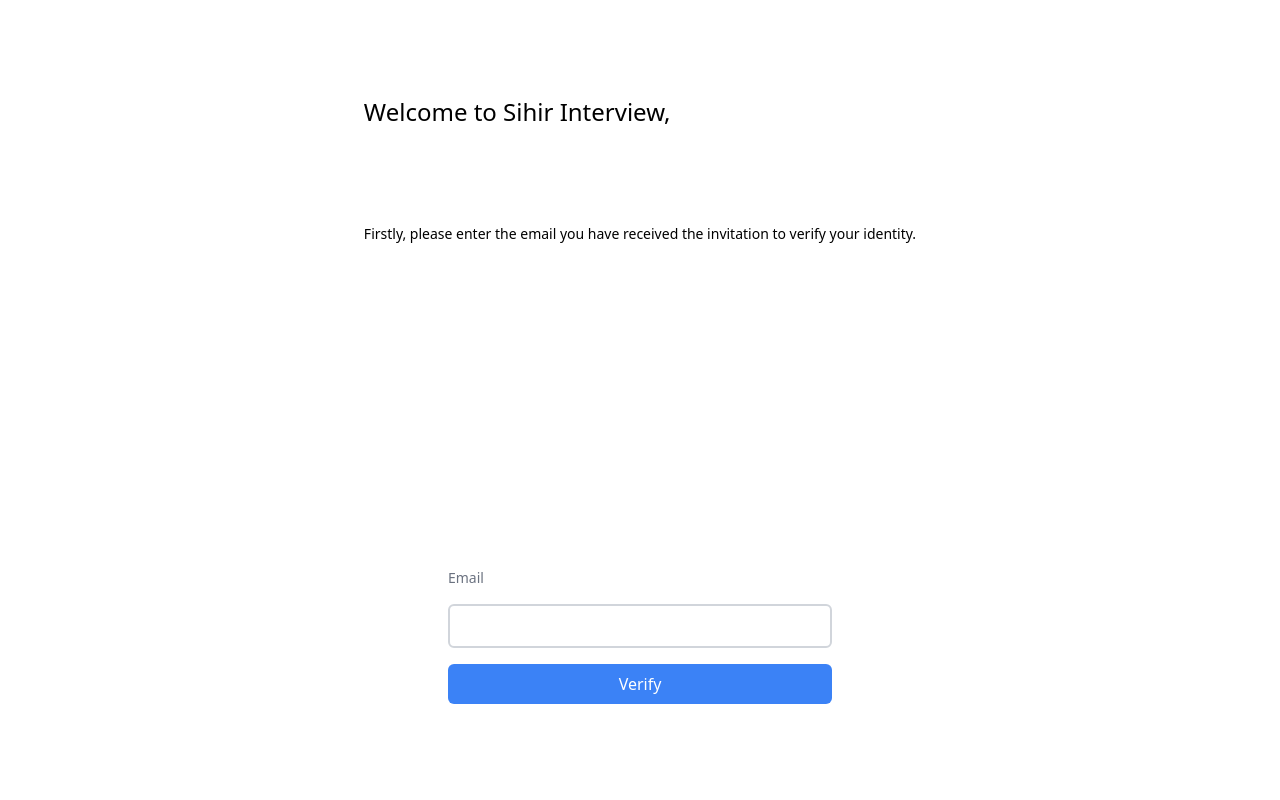
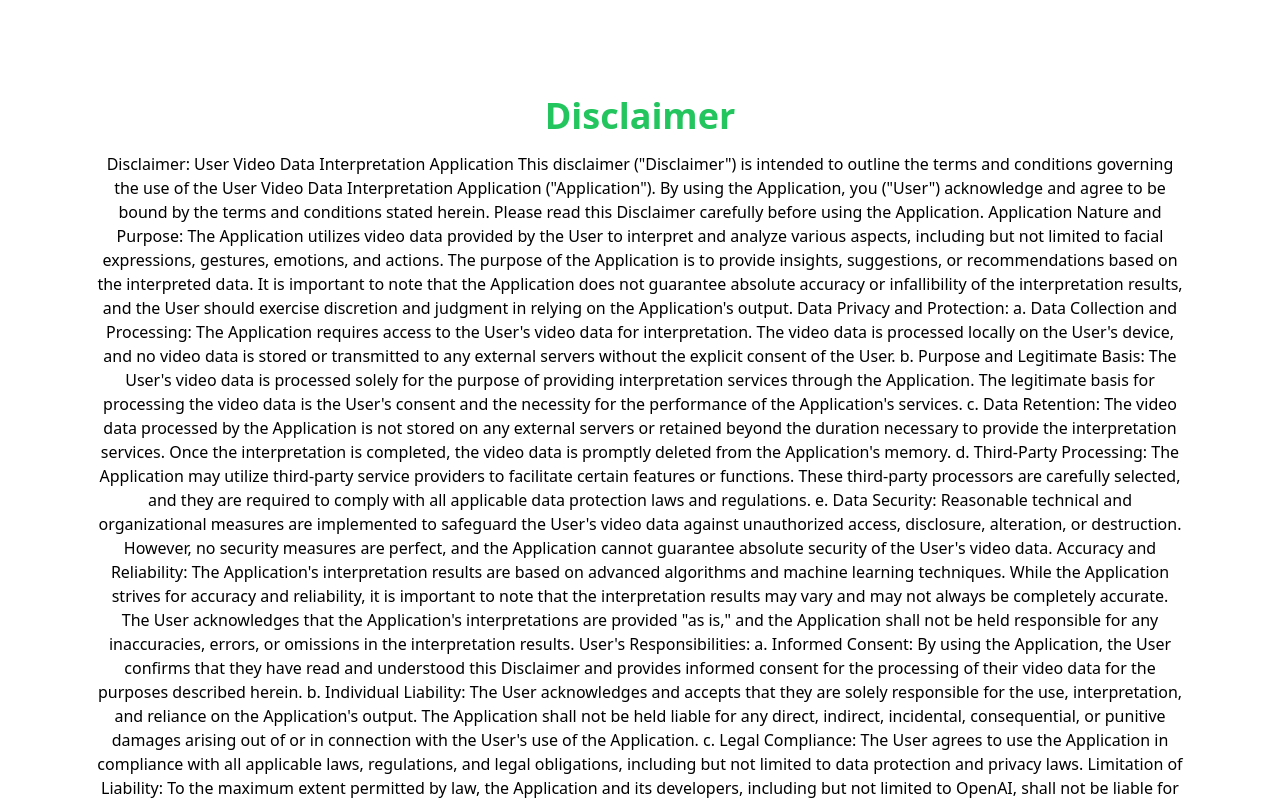
Before and after one commit to sihir-io/sihir-interview-fe, a Next.js app: page /disclaimer in a window 1280 px wide. Shown: the top 800 px of the page. Built offline with nearby package versions, Linux system fonts and the light colour scheme.

Commit message:
added sotuff

```diff
--- /dev/null
+++ b/src/app/disclaimer/page.js
@@ -0,0 +1,112 @@
+'use client'
+
+import {useEffect, useState} from "react";
+
+
+import {usePathname, useSearchParams} from 'next/navigation'
+
+export default function Home() {
+    let pathname = usePathname()
+
+    const [email, setEmail] = useState("");
+    useEffect(() => {
+        const slug = pathname.split('/')[1]
+        console.log(slug)
+        // const slug = props.router.query.slug
+    })
+
+    //Error page
+    return (
+        <main className="flex min-h-screen flex-col items-center p-24 bg-white text-black justify-around">
+            <div>
+                <h1 className={
+                    'text-4xl font-bold text-center mb-4 text-green-500 '
+                }>
+                    Disclaimer
+                </h1>
+                <p className={
+                    'text-center mb-4 '
+                }>
+
+                    Disclaimer: User Video Data Interpretation Application
+
+                    This disclaimer ("Disclaimer") is intended to outline the terms and conditions governing the use of
+                    the User Video Data Interpretation Application ("Application"). By using the Application, you
+                    ("User") acknowledge and agree to be bound by the terms and conditions stated herein. Please read
+                    this Disclaimer carefully before using the Application.
+
+                    Application Nature and Purpose:
+                    The Application utilizes video data provided by the User to interpret and analyze various aspects,
+                    including but not limited to facial expressions, gestures, emotions, and actions. The purpose of the
+                    Application is to provide insights, suggestions, or recommendations based on the interpreted data.
+                    It is important to note that the Application does not guarantee absolute accuracy or infallibility
+                    of the interpretation results, and the User should exercise discretion and judgment in relying on
+                    the Application's output.
+
+                    Data Privacy and Protection:
+                    a. Data Collection and Processing: The Application requires access to the User's video data for
+                    interpretation. The video data is processed locally on the User's device, and no video data is
+                    stored or transmitted to any external servers without the explicit consent of the User.
+
+                    b. Purpose and Legitimate Basis: The User's video data is processed solely for the purpose of
+                    providing interpretation services through the Application. The legitimate basis for processing the
+                    video data is the User's consent and the necessity for the performance of the Application's
+                    services.
+
+                    c. Data Retention: The video data processed by the Application is not stored on any external servers
+                    or retained beyond the duration necessary to provide the interpretation services. Once the
+                    interpretation is completed, the video data is promptly deleted from the Application's memory.
+
+                    d. Third-Party Processing: The Application may utilize third-party service providers to facilitate
+                    certain features or functions. These third-party processors are carefully selected, and they are
+                    required to comply with all applicable data protection laws and regulations.
+
+                    e. Data Security: Reasonable technical and organizational measures are implemented to safeguard the
+                    User's video data against unauthorized access, disclosure, alteration, or destruction. However, no
+                    security measures are perfect, and the Application cannot guarantee absolute security of the User's
+                    video data.
+
+                    Accuracy and Reliability:
+                    The Application's interpretation results are based on advanced algorithms and machine learning
+                    techniques. While the Application strives for accuracy and reliability, it is important to note that
+                    the interpretation results may vary and may not always be completely accurate. The User acknowledges
+                    that the Application's interpretations are provided "as is," and the Application shall not be held
+                    responsible for any inaccuracies, errors, or omissions in the interpretation results.
+
+                    User's Responsibilities:
+                    a. Informed Consent: By using the Application, the User confirms that they have read and understood
+                    this Disclaimer and provides informed consent for the processing of their video data for the
+                    purposes described herein.
+
+                    b. Individual Liability: The User acknowledges and accepts that they are solely responsible for the
+                    use, interpretation, and reliance on the Application's output. The Application shall not be held
+                    liable for any direct, indirect, incidental, consequential, or punitive damages arising out of or in
+                    connection with the User's use of the Application.
+
+                    c. Legal Compliance: The User agrees to use the Application in compliance with all applicable laws,
+                    regulations, and legal obligations, including but not limited to data protection and privacy laws.
+
+                    Limitation of Liability:
+                    To the maximum extent permitted by law, the Application and its developers, including but not
+                    limited to OpenAI, shall not be liable for any damages, losses, or liabilities arising out of or in
+                    connection with the use of the Application, including but not limited to interpretation errors,
+                    system failures, or data breaches.
+
+                    Modification of Disclaimer:
+                    The Application reserves the right to modify or amend this Disclaimer at any time without prior
+                    notice. The User's continued use of the Application after any modifications to this Disclaimer
+                    constitutes acceptance of the modified terms.
+
+                    Governing Law and Jurisdiction:
+                    This Disclaimer shall be governed by and construed in accordance with the laws of the European
+                    Union. Any disputes arising out of or in connection with this Disclaimer shall be subject to the
+                    exclusive jurisdiction of the courts within the European Union.
+
+                    By using the Application, the User acknowledges that they have read, understood, and agreed to the
+                    terms and conditions set forth in this Disclaimer. If the User does not agree with any part of this
+                    Disclaimer, they should refrain from using the Application.
+                </p>
+            </div>
+        </main>
+    )
+}
```
